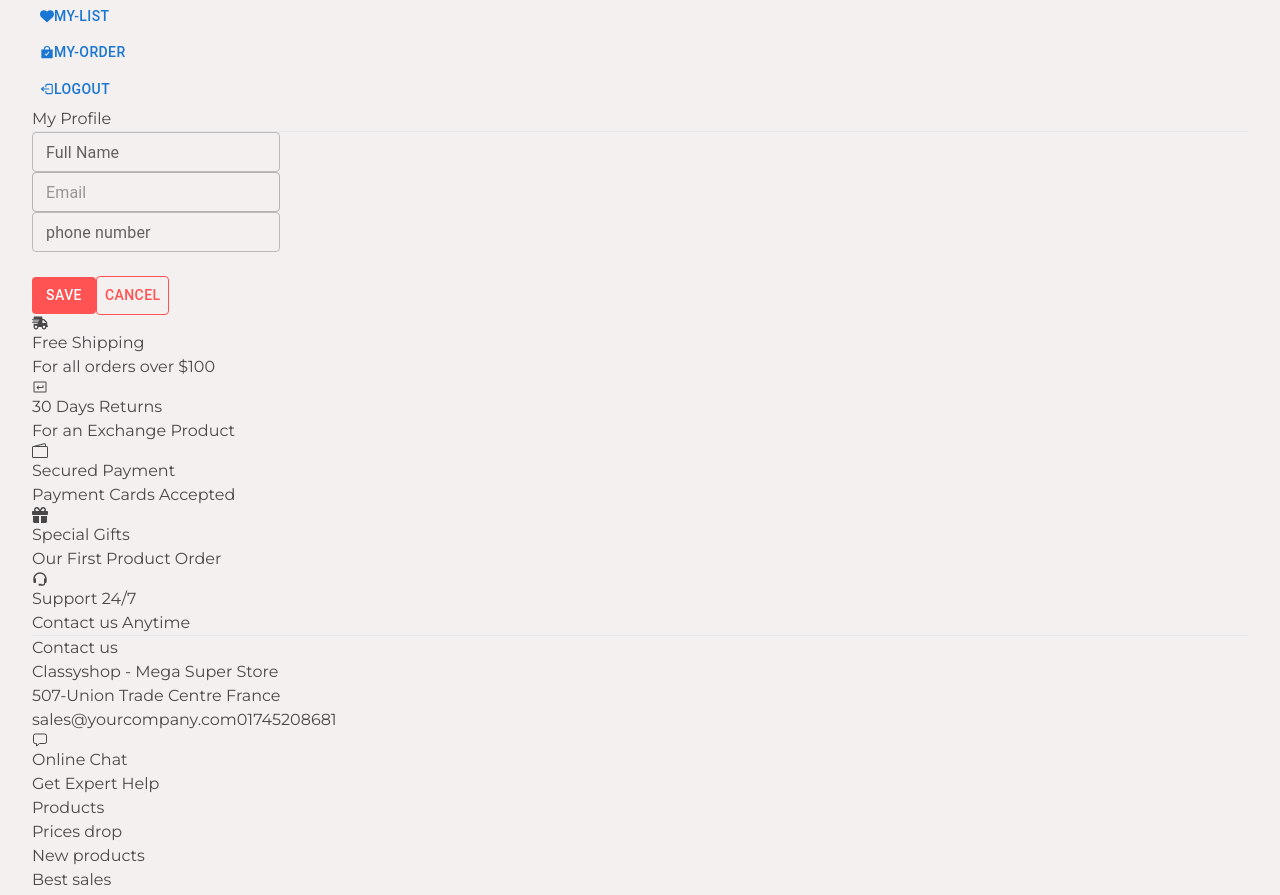
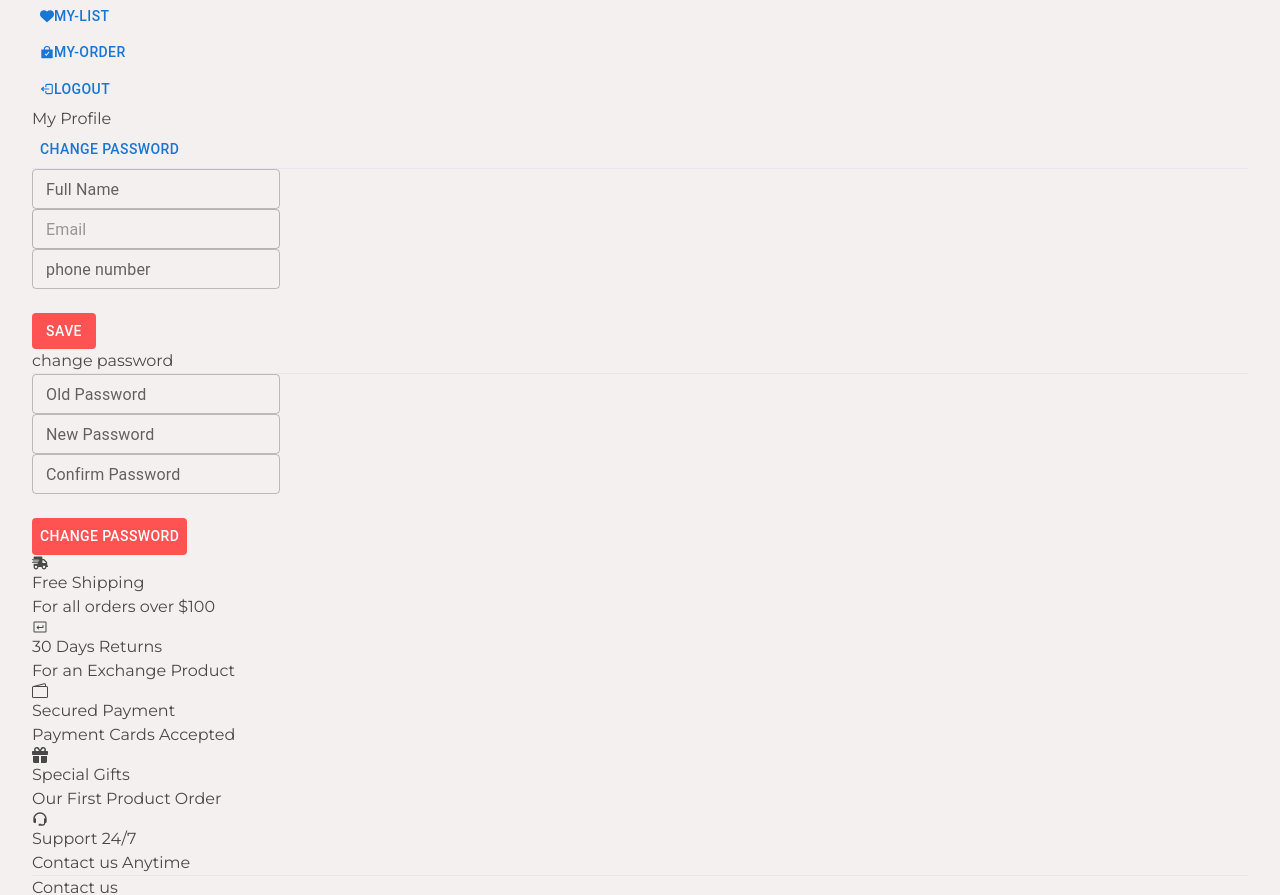
Before and after one commit to Aminulhoque01/GlassyShop-frontend, a React (Vite) app: page /my-account in a window 1280 px wide. Shown: the part 1974-2869 px from the top of the page. Built offline with nearby package versions, Linux system fonts and the light colour scheme; no server answers; sample sign-in values are in the browser's storage.

Commit message:
chage password filed create

```diff
--- a/src/pages/MyAccount/MyAccount.jsx
+++ b/src/pages/MyAccount/MyAccount.jsx
@@ -6,19 +6,28 @@ import { useNavigate } from "react-router-dom";
 import { MyContext } from "../../App";
 import toast from "react-hot-toast";
 import { aditData } from "../../utils/api";
-import CircularProgress from '@mui/material/CircularProgress';
+import CircularProgress from "@mui/material/CircularProgress";
 
 const MyAccount = () => {
   const [isLoading, setIsLoading] = useState(false);
+  const [isLoading2, setIsLoading2] = useState(false);
   const [userId, setUserId] = useState("");
 
   const context = useContext(MyContext);
   const history = useNavigate();
 
+
+
   const [formFields, setFormFields] = useState({
     name: "",
     email: "",
     mobile: "",
+  });
+
+  const [changePassword, setChangePassword] = useState({
+    oldPassword: "",
+    newPassword: "",
+    confirmPassword: "",
   });
 
   useEffect(() => {
@@ -35,14 +44,12 @@ const MyAccount = () => {
     ) {
       setUserId(context?.userData?.data?._id);
       setFormFields({
-        name:context?.userData?.data?.name,
-        email:context?.userData?.data?.email,
-        mobile:context?.userData?.data?.mobile,
-      })
+        name: context?.userData?.data?.name,
+        email: context?.userData?.data?.email,
+        mobile: context?.userData?.data?.mobile,
+      });
     }
   }, [context?.userData]);
-
-
 
   const onChangeInput = (e) => {
     const { name, value } = e.target;
@@ -81,17 +88,12 @@ const MyAccount = () => {
 
       const res = await aditData(`/api/user/${userId}`, formFields, {
         withCredentials: true,
-      }).then((res)=>{
-
-
-        if(res?.data?.message==="User Updated successfully"){
-          toast.success(res?.data?.message)
-
+      }).then((res) => {
+        if (res?.data?.message === "User Updated successfully") {
+          toast.success(res?.data?.message);
         }
       });
       console.log(res);
-
-
     } catch (error) {
       toast.error(error?.message || "Something went wrong");
     } finally {
@@ -107,8 +109,11 @@ const MyAccount = () => {
         </div>
 
         <div className="col2 w-[50%]">
-          <div className="card bg-white p-5 shadow-md rounded-md">
-            <h2 className="pb-3">My Profile</h2>
+          <div className="card bg-white p-5 shadow-md rounded-md mb-5">
+            <div className="flex items-center pb-0">
+              <h2 className="pb-0">My Profile</h2>
+              <Button className="!ml-auto">change password</Button>
+            </div>
             <hr />
 
             <form action="" className="mt-5" onSubmit={handelSubmit}>
@@ -169,8 +174,76 @@ const MyAccount = () => {
                     "save"
                   )}
                 </Button>
-                <Button className="btn-org btn-border   w-[100px]">
-                  Cancel
+              </div>
+            </form>
+          </div>
+
+          <div className="card bg-white p-5 shadow-md rounded-md">
+            <div className="flex items-center pb-0">
+              <h2 className="pb-0">change password</h2>
+              <hr />
+
+
+
+            </div>
+
+              <form action="" className="mt-5" onSubmit="">
+              <div className="flex items-center gap-5">
+                <div className="w-[50%] ">
+                  <TextField
+                    label="Old Password"
+                    variant="outlined"
+                    size="small"
+                    className="w-full"
+                    name="oldPassword"
+                    value={changePassword.oldPassword}
+                    disabled={isLoading2 === true ? true : false}
+                    onChange={onChangeInput}
+                  />
+                </div>
+                <div className="w-[50%] ">
+                  <TextField
+                    type="new password"
+                    label="New Password"
+                    variant="outlined"
+                    size="small"
+                    className="w-full"
+                    name="newPassword"
+                    value={changePassword.newPassword}
+                    disabled={isLoading2 === true ? true : false}
+                    onChange={onChangeInput}
+                  />
+                </div>
+              </div>
+
+              <div className="flex items-center gap-5 mt-5">
+                <div className="w-[50%] ">
+                  <TextField
+                    label="Confirm Password"
+                    variant="outlined"
+                    size="small"
+                    className="w-full"
+                    name="confirmPassword"
+                    value={changePassword.confirmPassword}
+                    disabled={isLoading === true ? true : false}
+                    onChange={onChangeInput}
+                  />
+                </div>
+              </div>
+
+              <br />
+
+              <div className="flex items-center gap-4">
+                <Button
+                  type="submit"
+                  disabled={!validValue}
+                  className="btn-org  w-[300px]"
+                >
+                  {isLoading === true ? (
+                    <CircularProgress color="inherit" />
+                  ) : (
+                    "change password"
+                  )}
                 </Button>
               </div>
             </form>
```
